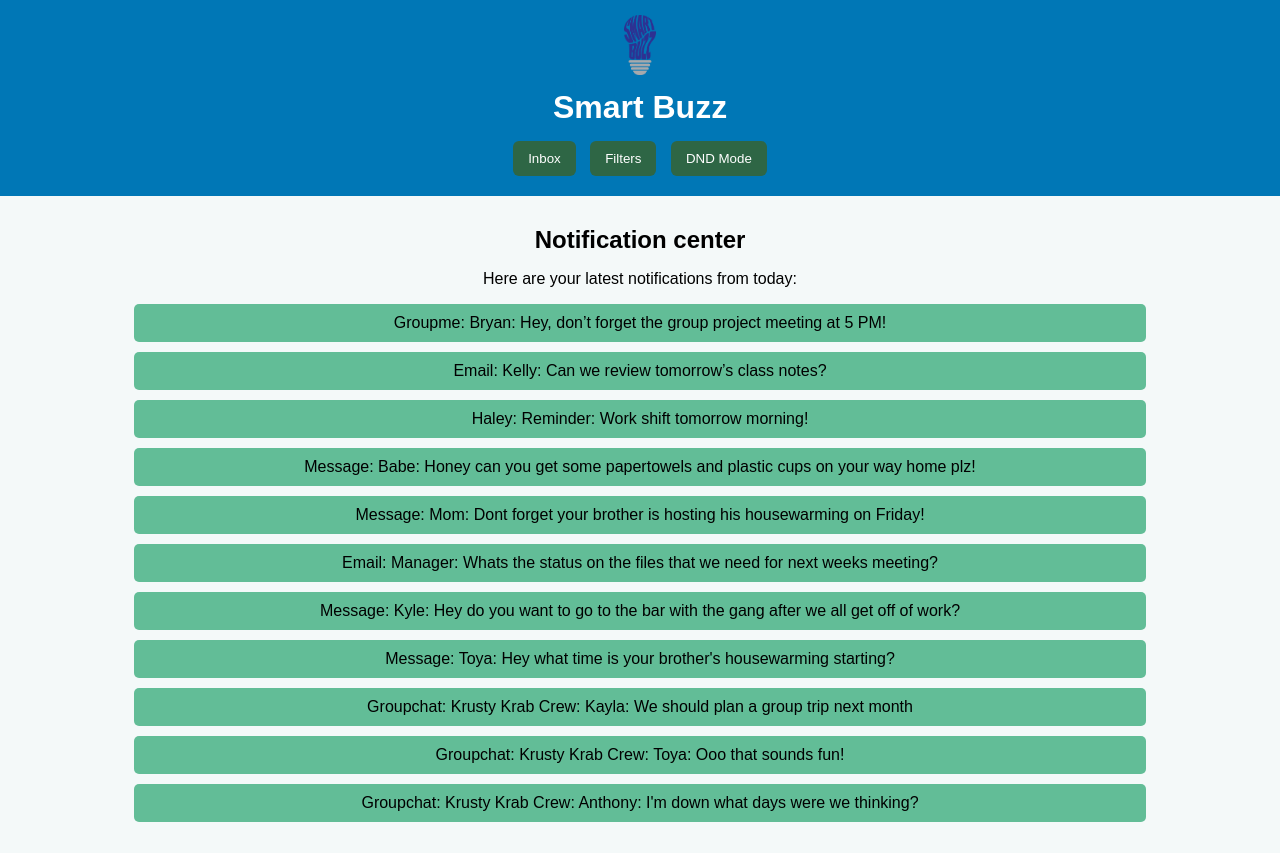
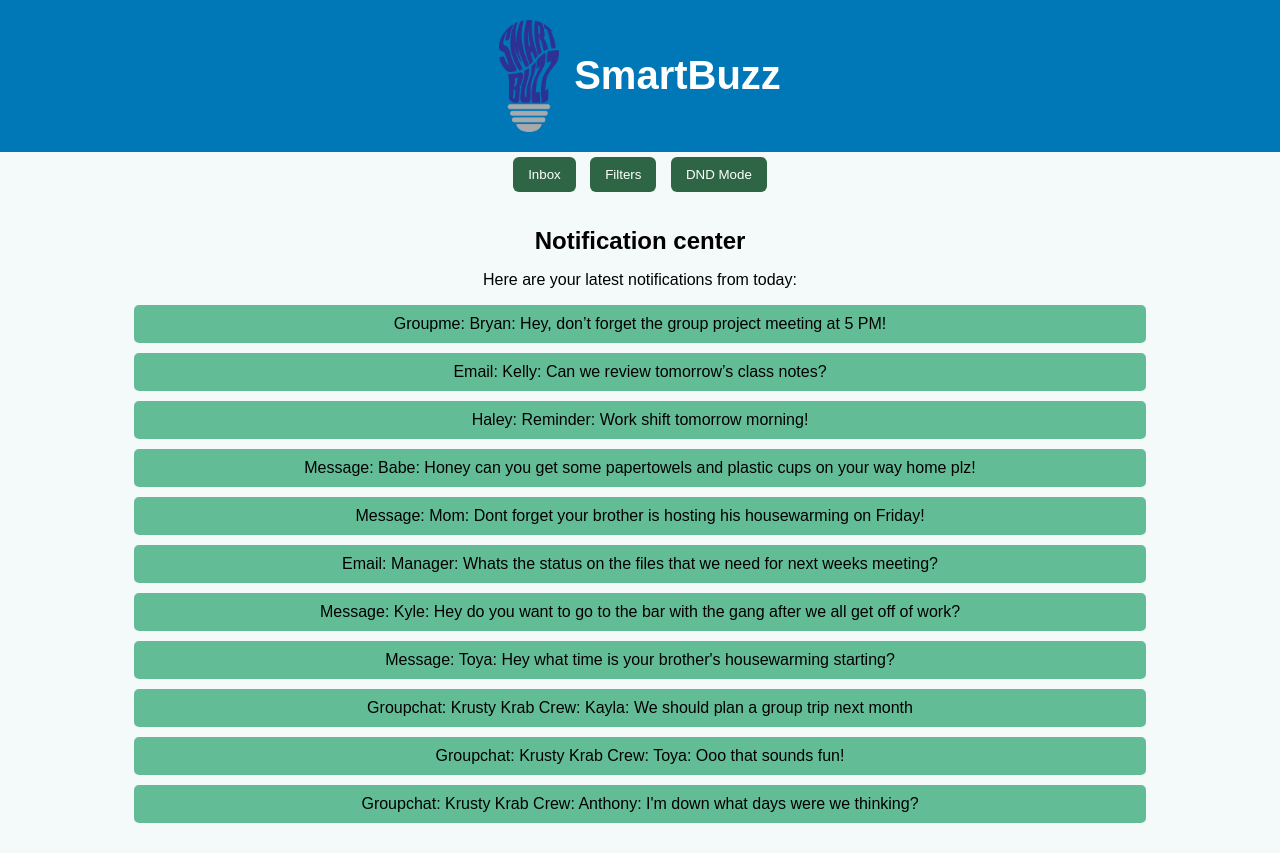
Before and after one commit to Interface-Design-and-Development/finalproject-the-ux-factor, a plain HTML site: page index.html in a window 1280 px wide. Drawn offline with Linux system fonts and the light colour scheme.

Commit message:
-changed logo and header

```diff
--- a/index.html
+++ b/index.html
@@ -1,17 +1,20 @@
 <!DOCTYPE html>
-<!html>
 <html lang="en">
 <head>
-    <head>
   <meta charset="UTF-8" />
   <meta name="viewport" content="width=device-width, initial-scale=1.0" />
+  <title>Smart Buzz</title>
   <link rel="stylesheet" href="style.css" />
-  <title>Smart Buzz</title>
 </head>
 <body>
-  <header>
-    <img src="images/SmartBuzz Logo.png" alt="Smart Buzz Logo" style="height: 60px;" />
-    <h1>Smart Buzz</h1>
+
+ <header class="main-header">
+  <div class="header-content">
+    <img src="images/SmartBuzz Logo.png" alt="SmartBuzz Logo" class="logo">
+    <h1 class="title">SmartBuzz</h1>
+  </div>
+</header>
+
   <nav>
       <button onclick="showPage('inbox')">Inbox</button>
       <button onclick="showPage('filters')">Filters</button>
--- a/style.css
+++ b/style.css
@@ -46,3 +46,29 @@ h1, h2 {
   width: 80%;
   border-radius: 5px;
 }
+
+/* Container that holds the entire header */
+.main-header {
+  display: flex;
+  justify-content: center;   /* center the logo+title group horizontally */
+  padding: 20px 0;
+}
+
+/* Holds the logo and title side-by-side */
+.header-content {
+  display: flex;
+  align-items: center;       /* align logo and text vertically */
+  gap: 15px;                 /* space between logo and title */
+}
+
+/* Logo styling */
+.logo {
+  width: 60px;               /* adjust size as needed */
+  height: auto;
+}
+
+/* Title styling */
+.title {
+  font-size: 2.5rem;
+  margin: 0;
+}
```
